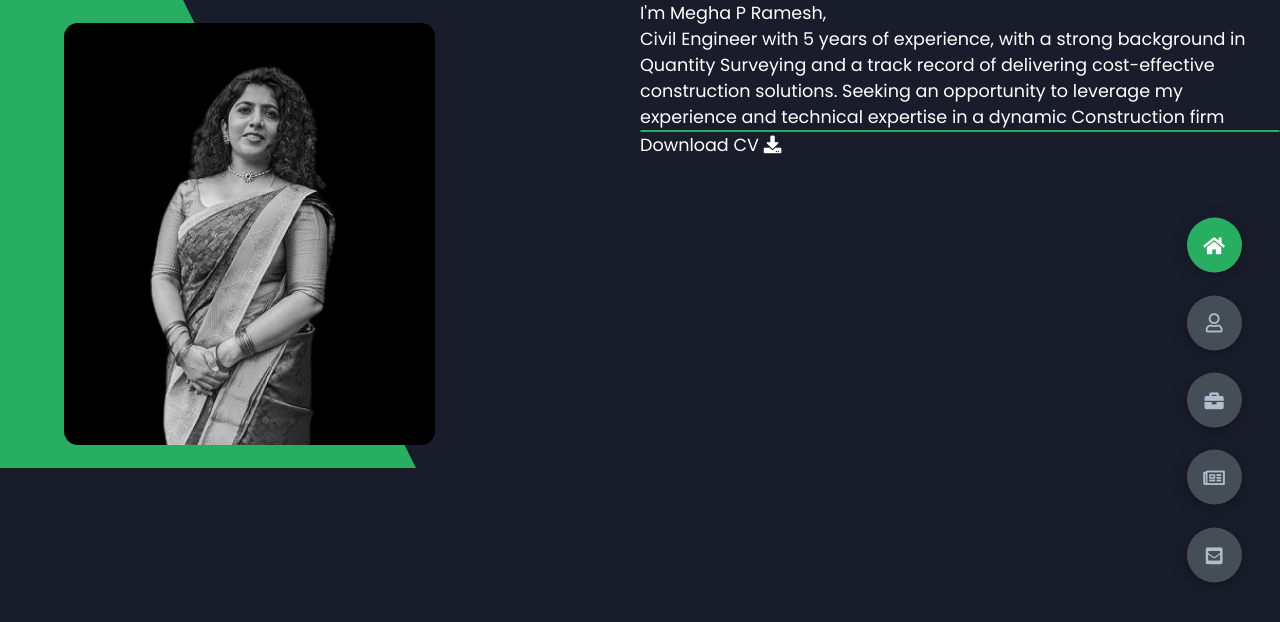
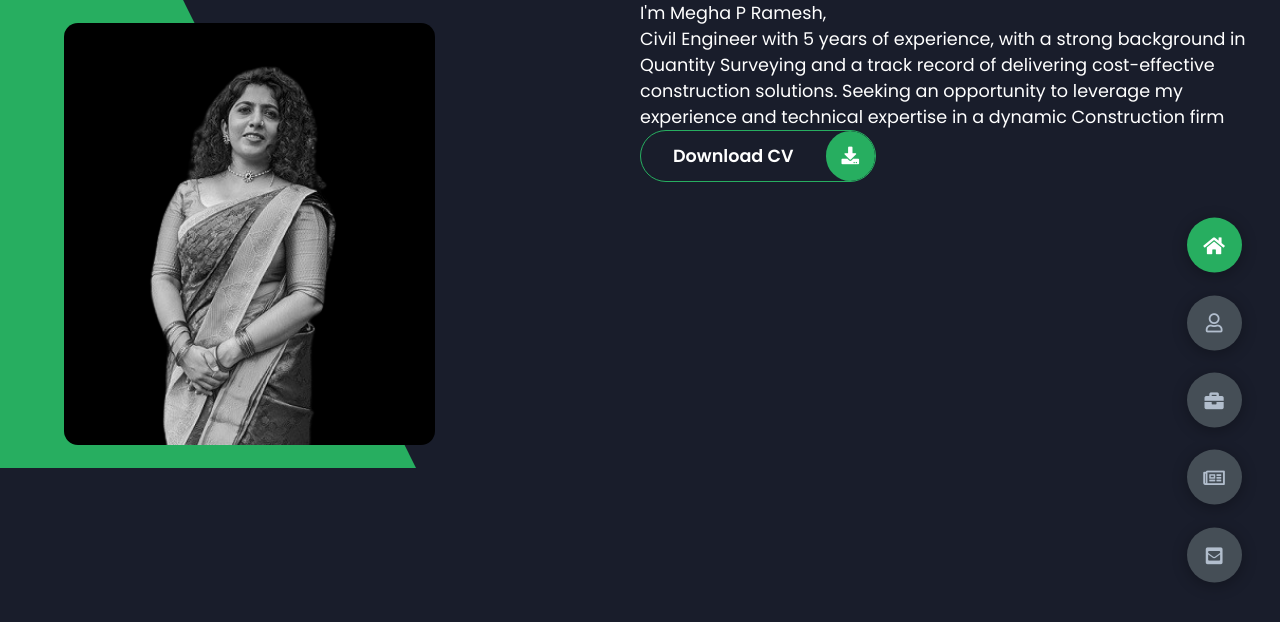
Before and after one commit to aghilvs/Personal-portfolio, a plain HTML site: page index.html in a window 1280 px wide. Drawn offline with Linux system fonts and the light colour scheme.

Commit message:
Added btn-con, added it's styles

```diff
--- a/index.html
+++ b/index.html
@@ -29,15 +29,23 @@
                       Seeking an opportunity to leverage my experience and
                        technical expertise in a dynamic Construction firm
                 </p>
-                <a href="" class="main-btn"></a>
-                    <span class = "btn-text">Download CV</span>
-                    <span class = "btn-icon"><i class="fas fa-download"></i></span>
+                <div class="btn-con">
+                    <a href="" class="main-btn">
+                        <span class = "btn-text">Download CV</span>
+                        <span class = "btn-icon"><i class="fas fa-download"></i></span>
+                    </a>
+                </div>
+
             </div>
         </div>
 
     </header>
     <main>
-        <section class="section sec2 about" id="about"></section>
+        <section class="section sec2 about" id="about">
+            <div class="main-title">
+                <h2>About <span>me</span><span class="bg-text">my stats</span></h2>
+            </div>
+        </section>
         <section class="section sec3 portfolio" id="portfolio"></section>
         <section class="section sec4 blogs" id="blogs"></section>
         <section class="section sec5 contact" id="contact"></section>
--- a/styles/styles.scss
+++ b/styles/styles.scss
@@ -165,6 +165,10 @@ section {
 }
 
 /*Independent Components*/
+.btn-con {
+    display: flex;
+    align-self: flex-start;
+}
 .main-btn {
     border-radius: 30px;
     color: inherit;
```
Also changed, not shown: styles/styles.css, 1 other file.
